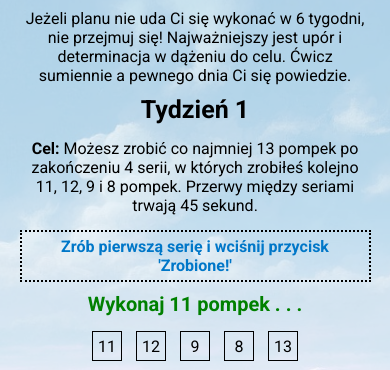
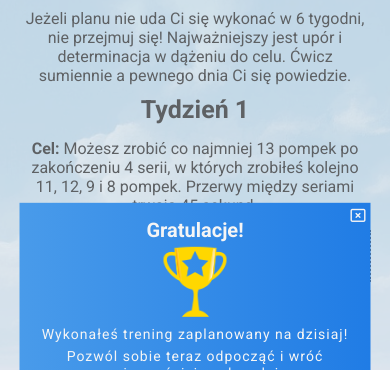
Before and after one commit to krukaleksander/100-push-ups, a plain HTML site: page index.html in a window 390 px wide. Shown: the part 125-495 px from the top of the page. Drawn offline with Linux system fonts and the light colour scheme.

Commit message:
final commit

```diff
--- a/css/style.css
+++ b/css/style.css
@@ -158,7 +158,71 @@ button:hover {
 
 }
 
+.blured {
+    /* display: none; */
+    position: fixed;
+    top: 0px;
+    left: 0px;
+    height: 100vh;
+    width: 100vw;
+    background: rgba(213, 222, 227, 0.44);
+}
 
+.blured.active {
+    display: block;
+}
+
+.congrats {
+    /* display: none; */
+    position: fixed;
+    top: 50%;
+    left: 50%;
+    transform: translate(-50%, -50%);
+    text-align: center;
+    padding: 10px;
+    background: rgba(73, 155, 234, 1);
+    background: -moz-linear-gradient(left, rgba(73, 155, 234, 1) 0%, rgba(32, 124, 229, 1) 100%);
+    background: -webkit-gradient(left top, right top, color-stop(0%, rgba(73, 155, 234, 1)), color-stop(100%, rgba(32, 124, 229, 1)));
+    background: -webkit-linear-gradient(left, rgba(73, 155, 234, 1) 0%, rgba(32, 124, 229, 1) 100%);
+    background: -o-linear-gradient(left, rgba(73, 155, 234, 1) 0%, rgba(32, 124, 229, 1) 100%);
+    background: -ms-linear-gradient(left, rgba(73, 155, 234, 1) 0%, rgba(32, 124, 229, 1) 100%);
+    background: linear-gradient(to right, rgba(73, 155, 234, 1) 0%, rgba(32, 124, 229, 1) 100%);
+    filter: progid:DXImageTransform.Microsoft.gradient(startColorstr='#499bea', endColorstr='#207ce5', GradientType=1);
+    color: whitesmoke;
+}
+
+.congrats.active {
+    display: block;
+}
+
+.congrats h2 {
+    font-size: 2rem;
+    margin: 5px 0;
+}
+
+.congrats p {
+    margin-top: 5px;
+    letter-spacing: 1px;
+    line-height: 120%;
+    font-size: 1.2rem;
+}
+
+.congrats #trophy {
+    height: 100px;
+}
+
+.congrats .far {
+    position: absolute;
+    top: 5px;
+    right: 5px;
+    font-size: 20px;
+    cursor: pointer;
+    transition: .3s;
+}
+
+.congrats .far:hover {
+    font-size: 25px;
+}
 
 @media (min-width:1360px) and (min-height:1023px) {
     nav ul li {
@@ -336,6 +400,36 @@ button:hover {
     }
 }
 
+@media (max-width:737px) {
+    .congrats {
+        width: 80vw;
+    }
+}
+
+@media (max-width: 450px) {
+    .congrats {
+        width: 90vw;
+
+    }
+
+    .congrats h2 {
+        font-size: 20px;
+    }
+
+    .congrats p {
+        font-size: 14px;
+    }
+
+    .congrats #trophy {
+        height: 70px;
+    }
+
+    .congrats .far {
+        font-size: 15px;
+
+    }
+}
+
 @media (min-width: 359px) and (orientation:portrait) {
     header {
         height: 80px;
@@ -488,6 +582,7 @@ button:hover {
         color: white;
         font-weight: bolder;
         transition: .3s;
+        z-index: 1;
     }
 
     li {
--- a/index.html
+++ b/index.html
@@ -51,6 +51,14 @@
                 <p class="time">Przerwa: <span class="sec">00.00</span></p>
                 <div class="wrap-btn"><button class="start">Zrobione!</button>
                 </div>
+                <div class="blured"></div>
+                <div class="congrats">
+                    <i class="far fa-window-close close-congrats"></i>
+                    <h2>Gratulacje!</h2>
+                    <img id="trophy" src="./img/trophy.png" alt="puchar">
+                    <p>Wykonałeś trening zaplanowany na dzisiaj!</p>
+                    <p>Pozwól sobie teraz odpocząć i wróć najwcześniej za dwa dni.</p>
+                </div>
         </main>
         <footer>
 
--- a/js/main.js
+++ b/js/main.js
@@ -1,4 +1,4 @@
-let navi, weekName, target, targetList, exercises, time, goal, btn, timeVal, idI, activeNum, targetNr;
+let navi, weekName, target, targetList, exercises, time, goal, btn, timeVal, idI, activeNum, targetNr, congrats, blured;
 activeNum = 0; //numer cwiczenia
 domMaker(); // funkcja wiążąca dom z resztą
 const weeks = {
@@ -23,9 +23,11 @@ function domMaker() {
     time = document.querySelector('.sec') // zegar
     goal = document.querySelector('.amount');
     btn = document.querySelector('.start'); // guzik startu
+    blured = document.querySelector('.blured'); // div zasłaniając resztę
+    congrats = document.querySelector('.congrats'); // okienko z gratulacjami
     // koniec elenty dom
     // zmienne potzebne do pracy funkcji
-    timeVal = 4500; //czas jaki ma odliczac stoper w ms
+    timeVal = 45; //czas jaki ma odliczac stoper w ms
     idI; // musze przypisać do tej zmiennej interwał bo inaczej go nie zatrzymam
 };
 
@@ -43,7 +45,9 @@ const mainFunc = () => { //funkcja zarządzająca - ona odpala interwał
         setActive();
         activeNum++;
         if (activeNum == exercises.length) {
-            goal.innerHTML = 'Gratulacje! Dzisiejszy trening został wykonany!'
+            // goal.innerHTML = 'Gratulacje! Dzisiejszy trening został wykonany!'
+            blured.classList.add('active');
+            congrats.classList.add('active');
         }
     } else {
         activeNum = 0;
@@ -52,7 +56,7 @@ const mainFunc = () => { //funkcja zarządzająca - ona odpala interwał
 const clearing = () => { // funkcja czyszcząca interwał
     clearInterval(idI); //zatrzymuje interwał
     time.textContent = "00.00"
-    timeVal = 4500;
+    timeVal = 45;
     btn.disabled = false; //włączam guzik
 }
 const start = () => { //funkcja samego stopera
@@ -100,4 +104,8 @@ btn.addEventListener('click', mainFunc);
 document.querySelector('.menu-mobile').addEventListener('click', () => {
     document.querySelector('.menu-mobile-content').classList.add('active-menu');
 })
-// po wykonaniu treningu ma wyskoczyć okienko z gratulacjami i to już naprawde koniec projektu, nie ma co.
+
+document.querySelector('.close-congrats').addEventListener('click', () => {
+    blured.classList.remove('active');
+    congrats.classList.remove('active');
+})
```
Also changed, not shown: img/trophy.png (added).
